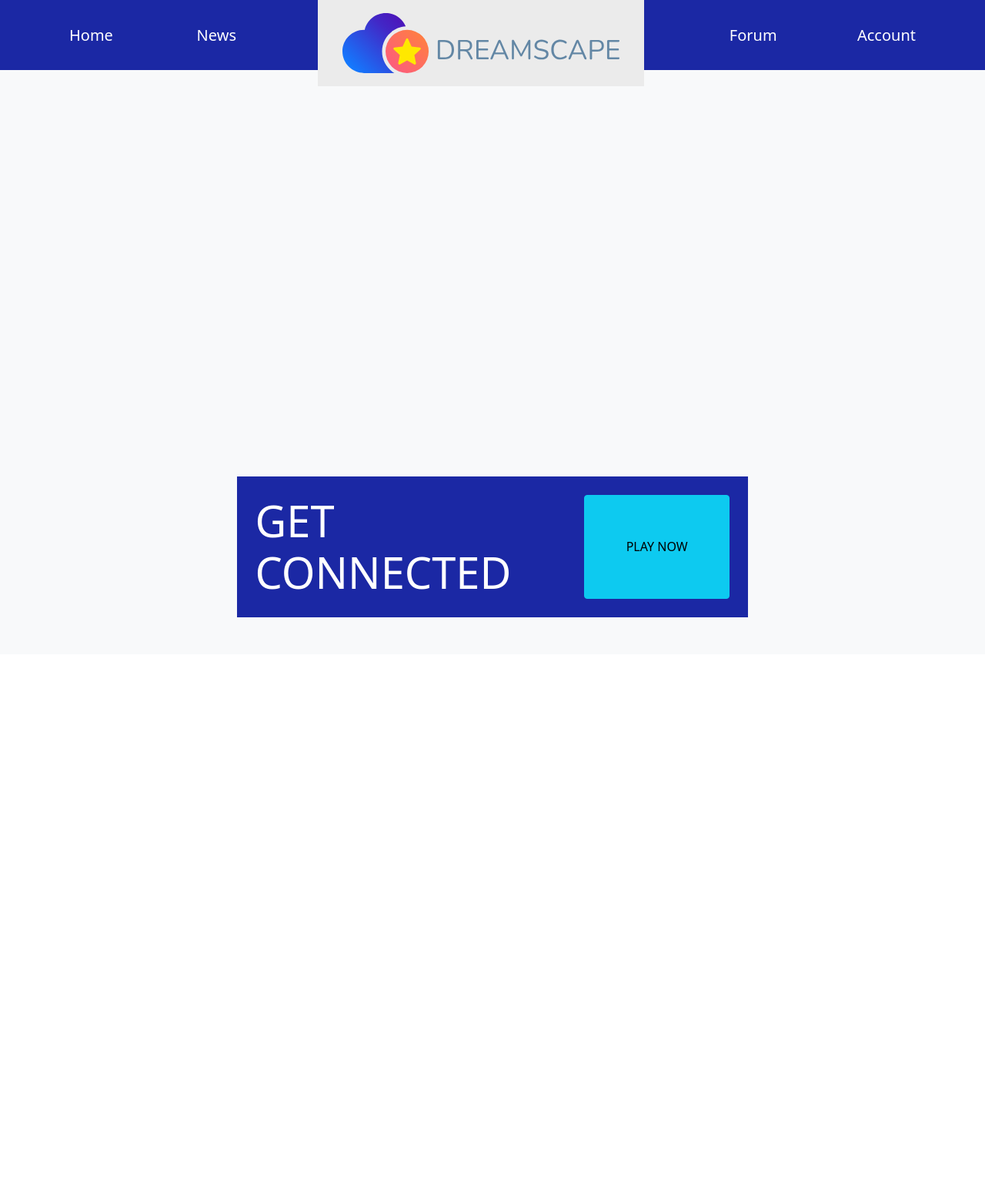
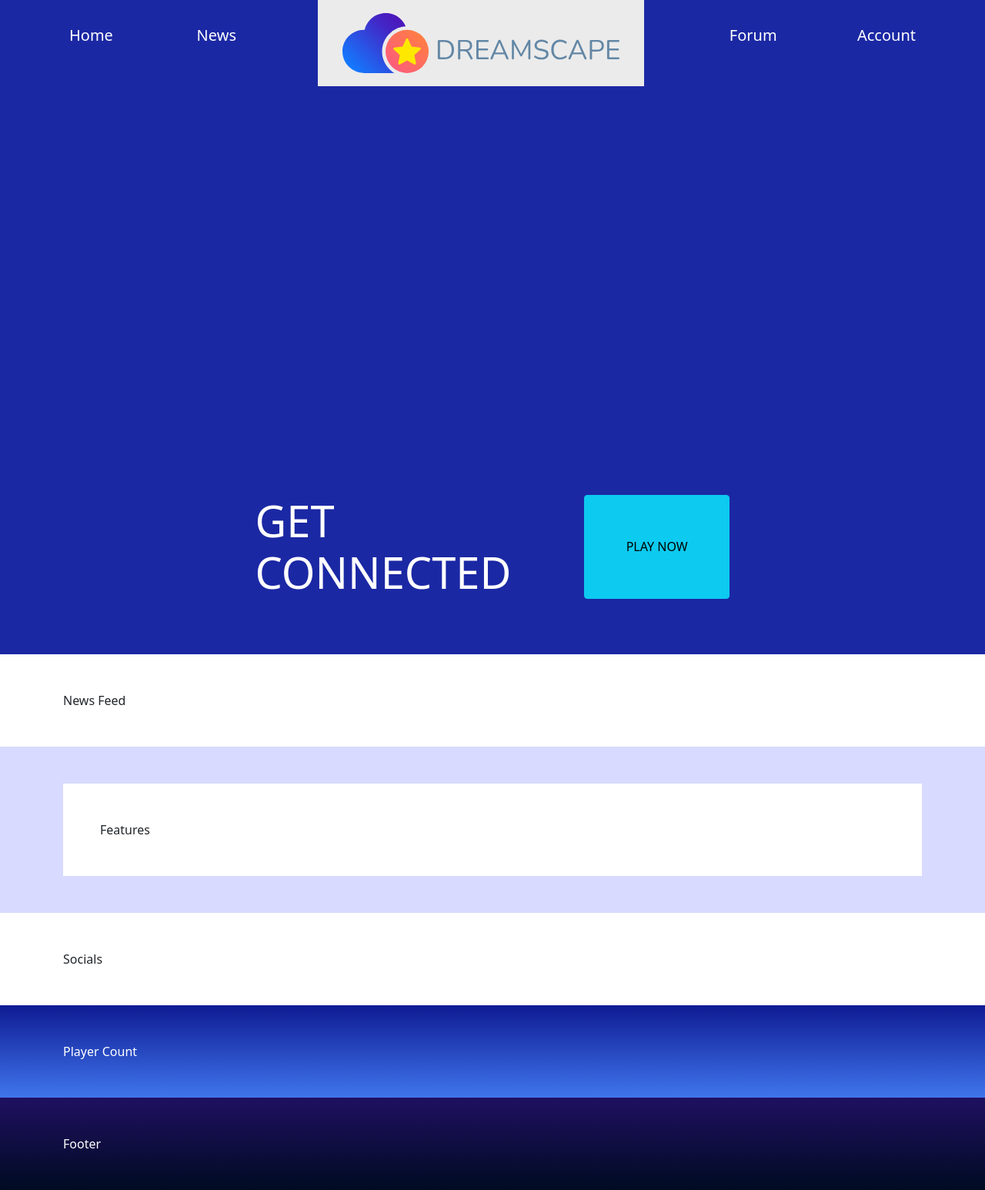
Before and after one commit to AurorahHarmony/antiquity-mall, a PHP site: page / in a window 1280 px wide. Shown: the whole page at 77% size. Before the commit the page ends 802 px from the top, so only its background shows below. Run offline with PHP 8.4, Linux system fonts and the light colour scheme; some libraries are stand-ins or nearby versions.

Commit message:
Create basic page layout

```diff
--- a/index.html
+++ b/index.html
@@ -70,7 +70,7 @@
 		</nav>
 
 		<!-- Call to Action -->
-		<div id="cta" class="bg-light py-5">
+		<div id="cta" class="bg-primary py-5">
 			<div class="container">
 				<div class="row justify-content-center get-connected">
 					<div class="col-md-7 bg-primary text-white p-4">
@@ -83,6 +83,33 @@
 			</div>
 		</div>
 
+		<!-- News Feed -->
+		<div id="newsFeed" class="py-5">
+			<div class="container">News Feed</div>
+		</div>
+
+		<!-- Features -->
+		<div id="features" class="bg-lavender py-5">
+			<div class="container">
+				<div class="bg-white p-5">Features</div>
+			</div>
+		</div>
+
+		<!-- Social -->
+		<div id="socials" class="py-5">
+			<div class="container">Socials</div>
+		</div>
+
+		<!-- Live Player Count -->
+		<div id="playerCount" class="gradient-nightblue text-white py-5">
+			<div class="container">Player Count</div>
+		</div>
+
+		<!-- Footer -->
+		<footer class="gradient-deeppurple text-white py-5">
+			<div class="container">Footer</div>
+		</footer>
+
 		<!-- Bootstrap Scripts -->
 		<script src="/node_modules/bootstrap/dist/js/bootstrap.min.js"></script>
 	</body>
--- a/static/css/theme.scss
+++ b/static/css/theme.scss
@@ -11,6 +11,18 @@ $primary: #1b28a4;
 @import '../../node_modules/bootstrap/scss/mixins';
 
 @import '../../node_modules/bootstrap/scss/bootstrap';
+
+.bg-lavender {
+	background-color: #d8daff;
+}
+
+.gradient-nightblue {
+	background-image: linear-gradient(to bottom, #0f1b93 null, #3f75ec null);
+}
+
+.gradient-deeppurple {
+	background-image: linear-gradient(to bottom, #1f1061 null, #000b22 null);
+}
 
 //Hide the Mobile nav on desktop
 #mobileNav {
```
Also changed, not shown: static/css/theme.min.css, 1 other file.
